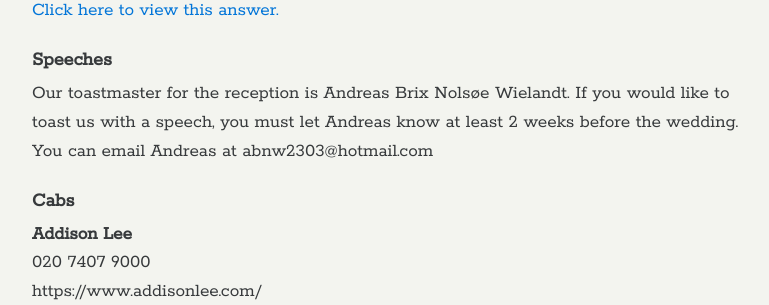
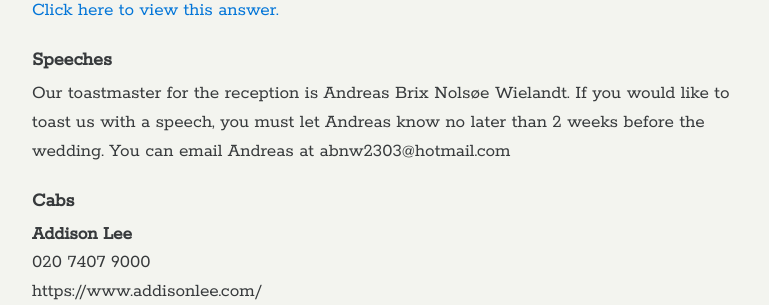
Before and after one commit to josephshambrook/wedding, a Django app: page /faq/practical/ in a window 1280 px wide. Shown: the part 1761-2066 px from the top of the page, without its empty margins (338-1107 px from the left). Run offline with Django 3.2, Linux system fonts and the light colour scheme; some libraries are stand-ins or nearby versions.

Commit message:
translations

```diff
--- a/weddingapp/templates/weddingapp/practical.html
+++ b/weddingapp/templates/weddingapp/practical.html
@@ -54,7 +54,7 @@
     <p><a href="{% url 'faq:faq_cultural' %}#no-songs">{% trans "Click here to view this answer." %}</a></p>
 
     <h5><strong>{% trans "Speeches" %}</strong></h5>
-    <p>{% trans "Our toastmaster for the reception is Andreas Brix Nolsøe Wielandt. If you would like to toast us with a speech, you must let Andreas know at least 2 weeks before the wedding. You can email Andreas at " %} abnw2303@hotmail.com</p>
+    <p>{% trans "Our toastmaster for the reception is Andreas Brix Nolsøe Wielandt. If you would like to toast us with a speech, you must let Andreas know no later than 2 weeks before the wedding. You can email Andreas at " %} abnw2303@hotmail.com</p>
 
     <h5><strong>{% trans "Cabs" %}</strong></h5>
 
```
Also changed, not shown: locale/da/LC_MESSAGES/django.po, 1 other file.
